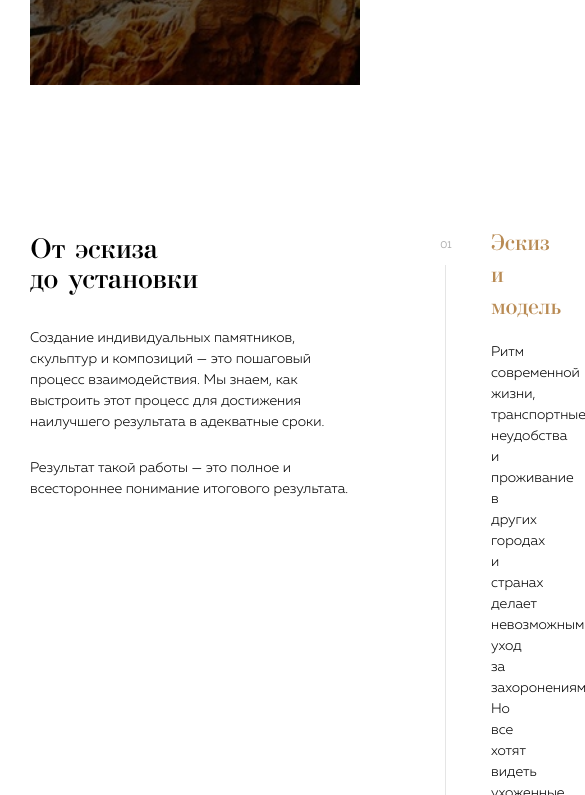
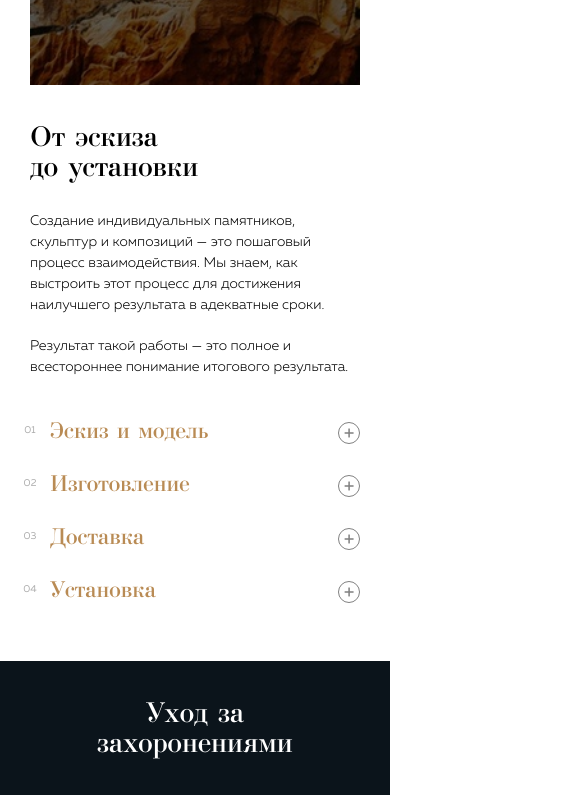
Before and after one commit to evgenyzhernoklev/monumentum, a website: page src/index.html in a window 390 px wide. Shown: the part 1940-2735 px from the top of the page, 585 px wide, since content can reach past the window. Drawn offline with nearby package versions, Linux system fonts and the light colour scheme; files that its build step writes are made by us from their sources.

Commit message:
Add mobile toggle for steps block

```diff
--- a/src/css/content.scss
+++ b/src/css/content.scss
@@ -213,6 +213,86 @@
 
 
 
+@media (max-width: 960px) {
+  .infoScroll {
+    padding-left: 365px;
+  }
+}
+
+
+
+@media (max-width: 767px) {
+  // sidebar
+  .infoScroll {
+    padding: 0;
+  }
+
+  .infoScrollSidebar {
+    position: static;
+    width: auto;
+    margin: 0 0 33px;
+    padding: 0;
+
+    &.is-fixed {
+      position: static;
+    }
+  }
+
+  .infoScrollSidebar__title {
+    margin-bottom: 25px;
+  }
+
+  .infoScrollSidebar__text {
+    margin-bottom: 20px;
+  }
+
+  // steps
+  .stepsList {
+    margin-bottom: 39px;
+  }
+
+  .stepsListItem {
+    position: relative;
+    padding: 7px 0 0 20px;
+    border: 0;
+  }
+
+  .stepsListItem__title {
+    display: inline-block;
+    margin-bottom: 14px;
+    cursor: pointer;
+
+    &:after {
+      content: '+';
+      position: absolute;
+      top: 12px;
+      right: 0;
+      display: inline-block;
+      width: 20px;
+      height: 20px;
+      color: #818181;
+      font: 20px/20px $muller-regular;
+      text-align: center;
+      border: 1px solid #818181;
+      border-radius: 50%;
+    }
+
+    &.is-active {
+      &:after {
+        content: '-';
+        line-height: 16px;
+      }
+    }
+  }
+
+  .stepsListItem__text {
+    display: none;
+    padding-bottom: 26px;
+  }
+}
+
+
+
 /***** care *****/
 .contentIn--care {
   padding-top: 100px;
--- a/src/index.html
+++ b/src/index.html
@@ -134,32 +134,32 @@
 				<div class="infoScroll__content infoScrollContent">
 					<ul class="infoScrollContent__steps stepsList">
 						<li class="stepsList__item stepsListItem">
-							<p class="stepsListItem__title subtitleMain">Эскиз и модель</p>
-							<p class="stepsListItem__text">Ритм современной жизни, транспортные
+							<p class="stepsListItem__title subtitleMain step-toggle-title">Эскиз и модель</p>
+							<p class="stepsListItem__text step-toggle-info">Ритм современной жизни, транспортные
 								неудобства и проживание в других городах и странах делает
 								невозможным уход за захоронениями. Но все хотят видеть
 								ухоженные и чистые памятники и участки, долгие десятилетия
 								сохраняющие первозданный вид.</p>
 						</li>
 						<li class="stepsList__item stepsListItem">
-							<p class="stepsListItem__title subtitleMain">Изготовление</p>
-							<p class="stepsListItem__text">Ритм современной жизни, транспортные
+							<p class="stepsListItem__title subtitleMain step-toggle-title">Изготовление</p>
+							<p class="stepsListItem__text step-toggle-info">Ритм современной жизни, транспортные
 								неудобства и проживание в других городах и странах делает
 								невозможным уход за захоронениями. Но все хотят видеть
 								ухоженные и чистые памятники и участки, долгие десятилетия
 								сохраняющие первозданный вид.</p>
 						</li>
 						<li class="stepsList__item stepsListItem">
-							<p class="stepsListItem__title subtitleMain">Доставка</p>
-							<p class="stepsListItem__text">Ритм современной жизни, транспортные
+							<p class="stepsListItem__title subtitleMain step-toggle-title">Доставка</p>
+							<p class="stepsListItem__text step-toggle-info">Ритм современной жизни, транспортные
 								неудобства и проживание в других городах и странах делает
 								невозможным уход за захоронениями. Но все хотят видеть
 								ухоженные и чистые памятники и участки, долгие десятилетия
 								сохраняющие первозданный вид.</p>
 						</li>
 						<li class="stepsList__item stepsListItem">
-							<p class="stepsListItem__title subtitleMain">Установка</p>
-							<p class="stepsListItem__text">Ритм современной жизни, транспортные
+							<p class="stepsListItem__title subtitleMain step-toggle-title">Установка</p>
+							<p class="stepsListItem__text step-toggle-info">Ритм современной жизни, транспортные
 								неудобства и проживание в других городах и странах делает
 								невозможным уход за захоронениями. Но все хотят видеть
 								ухоженные и чистые памятники и участки, долгие десятилетия
```
Also changed, not shown: src/js/common.js (+16 -0 lines), build/css/app.css, build/index.html, build/js/app.js. Lines whose indentation alone changed are shown as unchanged.
